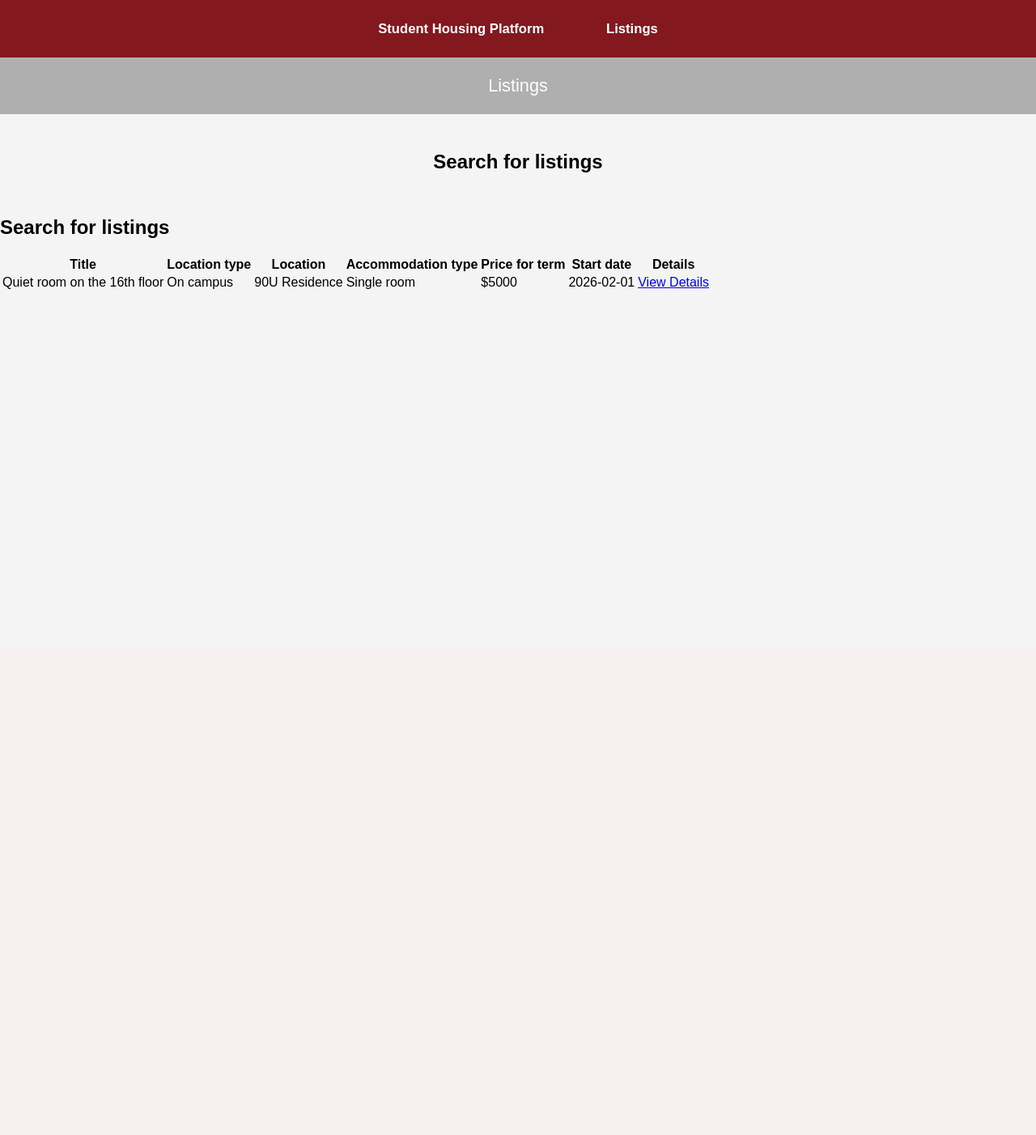
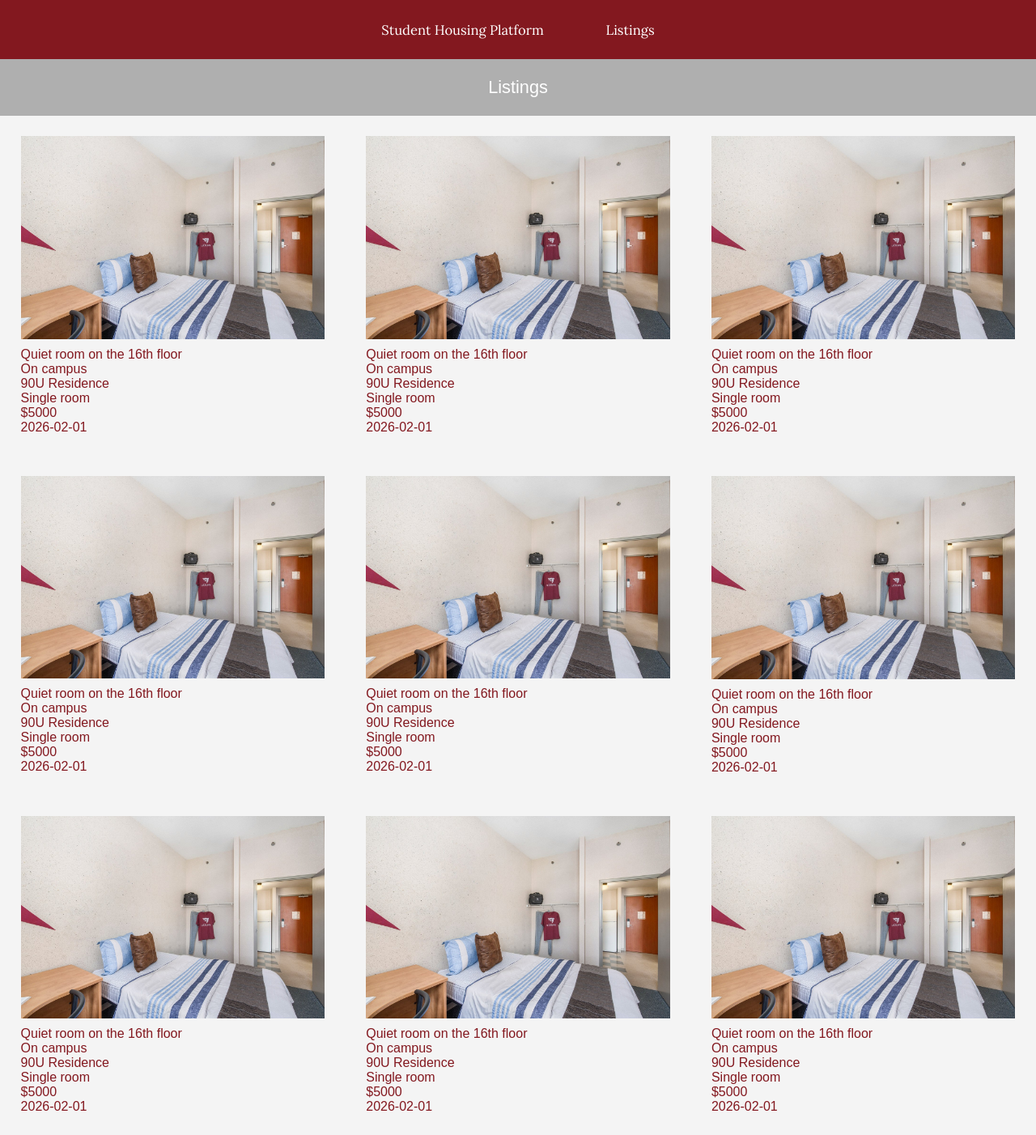
Before and after one commit to barnass1/ADM4379-Project, a PHP site: page /root/listings/listings.html in a window 1280 px wide. Shown: the whole page at 81% size. Before the commit the page ends 357 px from the top, so only its background shows below. Run offline with PHP 8.4, Linux system fonts and the light colour scheme.

Commit message:
listings page updated

```diff
--- a/index.html
+++ b/index.html
@@ -6,6 +6,9 @@
     <meta name="viewport" content="width=device-width, initial-scale=1.0">
     <link rel="stylesheet" href="root/css/style.css">
     <script src="root/js/script.js"></script>
+    <link rel="preconnect" href="https://fonts.googleapis.com">
+    <link rel="preconnect" href="https://fonts.gstatic.com" crossorigin>
+    <link href="https://fonts.googleapis.com/css2?family=Lora:ital,wght@0,400..700;1,400..700&display=swap" rel="stylesheet">
     <title>Home - Student Housing Platform</title>
 </head>
 
--- a/root/css/style.css
+++ b/root/css/style.css
@@ -10,14 +10,13 @@ h1 {
     display: flex;
     justify-content: center;
     align-items: center;
-    font-family: Arial, Helvetica, sans-serif;
+    font-family: "Lora", serif;
     font-size: 1.3vw;
 }
 .navbar a {
     margin: 0 3vw;
     text-decoration: none;
     color: #ffffff;
-    font-weight: bold;
 }
 .navbar a:hover {
     text-decoration: underline;
@@ -95,3 +94,33 @@ body {
     display: flex;
     justify-content: center;
 }
+
+.listings {
+    width: 100%;
+    border-collapse: collapse;
+    table-layout: fixed;
+}
+
+.listings td {
+    padding: 2vw;
+    vertical-align: top;
+}
+
+.listing-image img {
+    width: 100%;
+    max-width: 100vw;
+    display: block;
+    margin-bottom: 10px;
+}
+
+.listing {
+    font-family: Arial, sans-serif;
+    text-decoration: none;
+    color: rgb(131, 24, 31);
+}
+
+.ul-listing{
+    list-style-type: none;
+    padding: 0;
+    margin: 0;
+}
--- a/root/listings/listings.html
+++ b/root/listings/listings.html
@@ -6,6 +6,9 @@
     <meta name="viewport" content="width=device-width, initial-scale=1.0">
     <link rel="stylesheet" href="../css/style.css">
     <script src="../js/script.js"></script>
+    <link rel="preconnect" href="https://fonts.googleapis.com">
+    <link rel="preconnect" href="https://fonts.gstatic.com" crossorigin>
+    <link href="https://fonts.googleapis.com/css2?family=Lora:ital,wght@0,400..700;1,400..700&display=swap" rel="stylesheet">
     <title>Listings - Student Housing Platform</title>
 </head>
 
@@ -20,29 +23,132 @@
     <div class="header">
         <p class="pagetitle">Listings</p>
     </div>
-    <div class="search-bar">
+    <!-- <div class="search-bar">
         <h2>Search for listings</h2>
-    </div>
-    <h2>Search for listings</h2>
+    </div> -->
     <table class="listings">
         <tr>
-            <th>Title</th>
-
-            <th>Location type</th>
-            <th>Location</th>
-            <th>Accommodation type</th>
-            <th>Price for term</th>
-            <th>Start date</th>
-            <th>Details</th>
+            <td>
+                <a href="../listings/property-details.html" class="listing">
+                    <ul class="ul-listing">
+                    <li class="listing-image"><img src="../assets/images/90U1.width-1280.format-jpeg.jpg" alt="Inside a 90U bedroom"></li>
+                    <li>Quiet room on the 16th floor</li>
+                    <li>On campus</li>
+                    <li>90U Residence</li>
+                    <li>Single room</li>
+                    <li>$5000</li>
+                    <li>2026-02-01</li>
+                </ul>
+                </a>
+            </td>
+            <td>
+                <a href="../listings/property-details.html" class="listing">
+                    <ul class="ul-listing">
+                    <li class="listing-image"><img src="../assets/images/90U1.width-1280.format-jpeg.jpg" alt="Inside a 90U bedroom"></li>
+                    <li>Quiet room on the 16th floor</li>
+                    <li>On campus</li>
+                    <li>90U Residence</li>
+                    <li>Single room</li>
+                    <li>$5000</li>
+                    <li>2026-02-01</li>
+                </ul>
+                </a>
+            </td>
+            <td>
+                <a href="../listings/property-details.html" class="listing">
+                    <ul class="ul-listing">
+                    <li class="listing-image"><img src="../assets/images/90U1.width-1280.format-jpeg.jpg" alt="Inside a 90U bedroom"></li>
+                    <li>Quiet room on the 16th floor</li>
+                    <li>On campus</li>
+                    <li>90U Residence</li>
+                    <li>Single room</li>
+                    <li>$5000</li>
+                    <li>2026-02-01</li>
+                </ul>
+                </a>
+            </td>
         </tr>
         <tr>
-            <td>Quiet room on the 16th floor</td>
-            <td>On campus</td>
-            <td>90U Residence</td>
-            <td>Single room</td>
-            <td>$5000</td>
-            <td>2026-02-01</td>
-            <td><a href="property-details.html">View Details</a></td>
+            <td>
+                <a href="../listings/property-details.html" class="listing">
+                    <ul class="ul-listing">
+                    <li class="listing-image"><img src="../assets/images/90U1.width-1280.format-jpeg.jpg" alt="Inside a 90U bedroom"></li>
+                    <li>Quiet room on the 16th floor</li>
+                    <li>On campus</li>
+                    <li>90U Residence</li>
+                    <li>Single room</li>
+                    <li>$5000</li>
+                    <li>2026-02-01</li>
+                </ul>
+                </a>
+            </td>
+            <td>
+                <a href="../listings/property-details.html" class="listing">
+                    <ul class="ul-listing">
+                    <li class="listing-image"><img src="../assets/images/90U1.width-1280.format-jpeg.jpg" alt="Inside a 90U bedroom"></li>
+                    <li>Quiet room on the 16th floor</li>
+                    <li>On campus</li>
+                    <li>90U Residence</li>
+                    <li>Single room</li>
+                    <li>$5000</li>
+                    <li>2026-02-01</li>
+                </ul>
+                </a>
+            </td>
+            <td>
+                <a href="../listings/property-details.html" class="listing">
+                    <ul class="ul-listing">
+                    <li class="listing-image"><img src="../assets/images/90U1.width-1280.format-jpeg.jpg" alt="Inside a 90U bedroom"></li>
+                    <li>Quiet room on the 16th floor</li>
+                    <li>On campus</li>
+                    <li>90U Residence</li>
+                    <li>Single room</li>
+                    <li>$5000</li>
+                    <li>2026-02-01</li>
+                </ul>
+                </a>
+            </td>
+        </tr>
+        <tr>
+            <td>
+                <a href="../listings/property-details.html" class="listing">
+                    <ul class="ul-listing">
+                    <li class="listing-image"><img src="../assets/images/90U1.width-1280.format-jpeg.jpg" alt="Inside a 90U bedroom"></li>
+                    <li>Quiet room on the 16th floor</li>
+                    <li>On campus</li>
+                    <li>90U Residence</li>
+                    <li>Single room</li>
+                    <li>$5000</li>
+                    <li>2026-02-01</li>
+                </ul>
+                </a>
+            </td>
+            <td>
+                <a href="../listings/property-details.html" class="listing">
+                    <ul class="ul-listing">
+                    <li class="listing-image"><img src="../assets/images/90U1.width-1280.format-jpeg.jpg" alt="Inside a 90U bedroom"></li>
+                    <li>Quiet room on the 16th floor</li>
+                    <li>On campus</li>
+                    <li>90U Residence</li>
+                    <li>Single room</li>
+                    <li>$5000</li>
+                    <li>2026-02-01</li>
+                </ul>
+                </a>
+            </td>
+            <td>
+                <a href="../listings/property-details.html" class="listing">
+                    <ul class="ul-listing">
+                    <li class="listing-image"><img src="../assets/images/90U1.width-1280.format-jpeg.jpg" alt="Inside a 90U bedroom"></li>
+                    <li>Quiet room on the 16th floor</li>
+                    <li>On campus</li>
+                    <li>90U Residence</li>
+                    <li>Single room</li>
+                    <li>$5000</li>
+                    <li>2026-02-01</li>
+                </ul>
+                </a>
+            </td>
         </tr>
     </table>
 
--- a/root/listings/property-details.html
+++ b/root/listings/property-details.html
@@ -6,6 +6,9 @@
     <meta name="viewport" content="width=device-width, initial-scale=1.0">
     <link rel="stylesheet" href="../css/style.css">
     <script src="../js/script.js"></script>
+    <link rel="preconnect" href="https://fonts.googleapis.com">
+    <link rel="preconnect" href="https://fonts.gstatic.com" crossorigin>
+    <link href="https://fonts.googleapis.com/css2?family=Lora:ital,wght@0,400..700;1,400..700&display=swap" rel="stylesheet">
     <title>Details - Student Housing Platform</title>
 </head>
 
```
Also changed, not shown: 1 other file.
